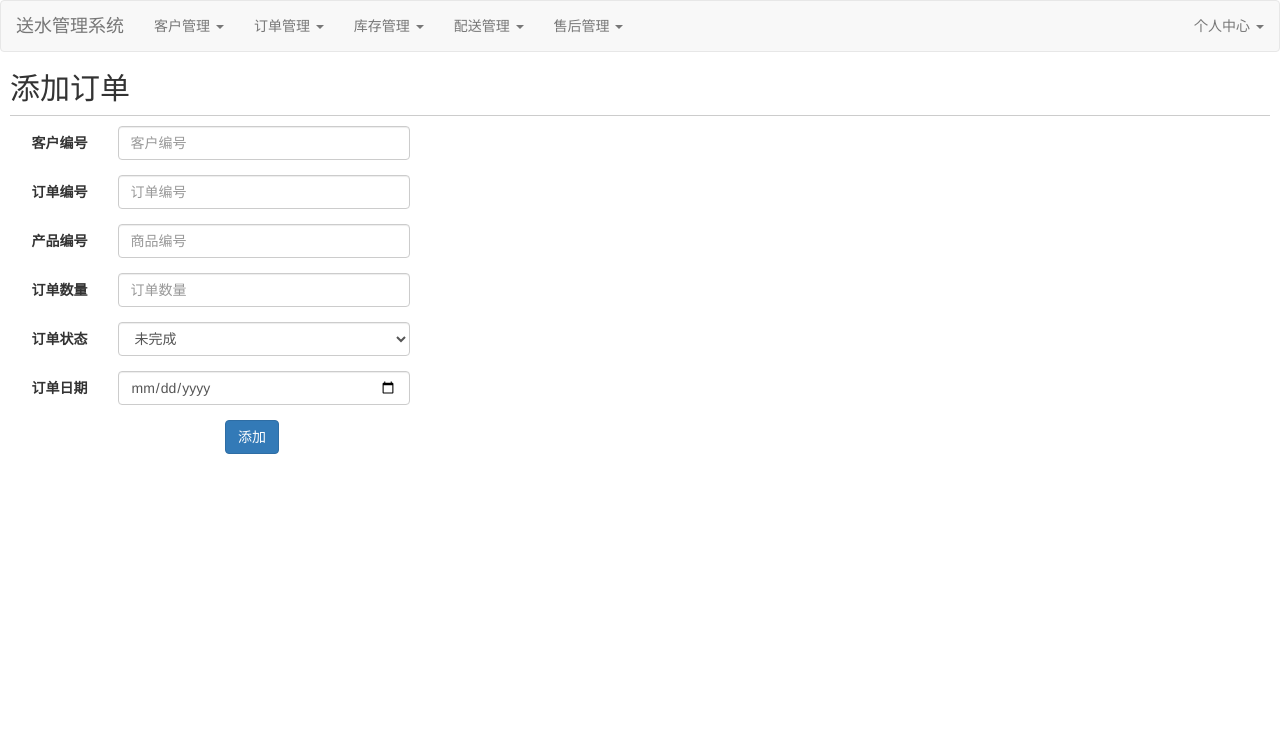
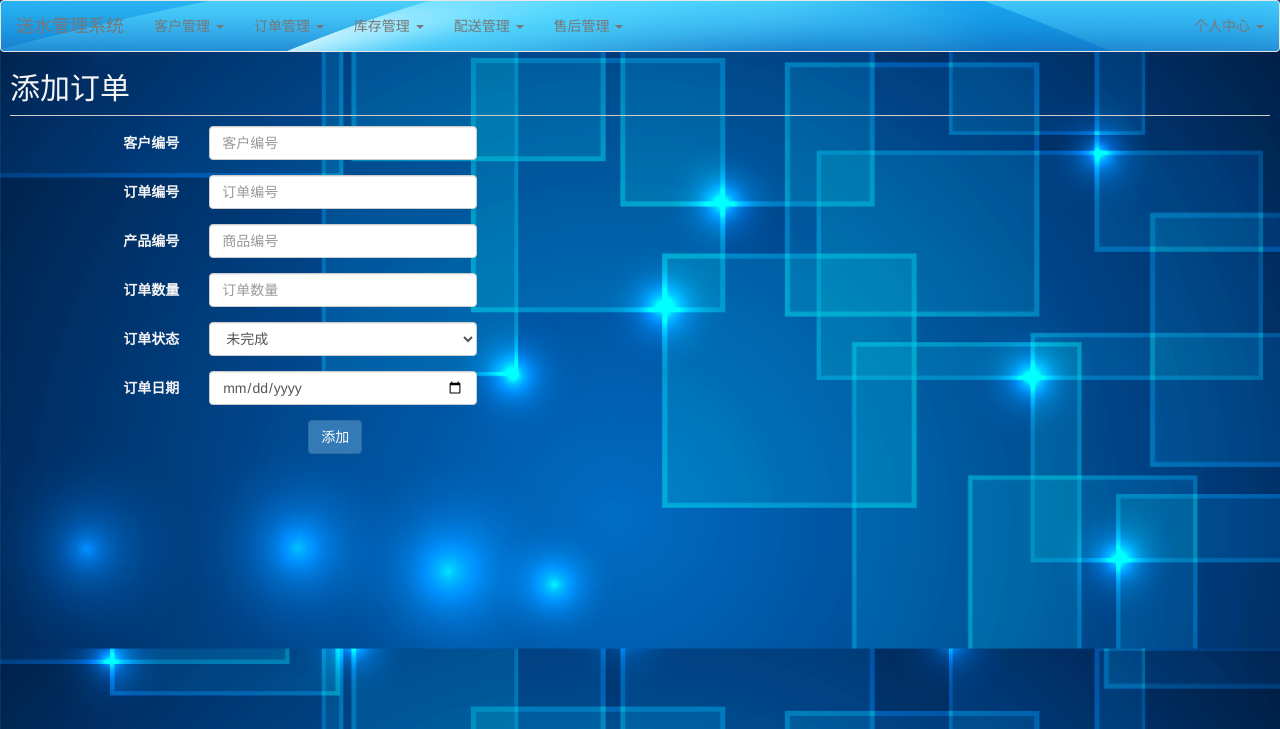
Before and after one commit to humorliang/send_water_project, a Flask app: page /addOrder in a window 1280 px wide. Shown: the top 729 px of the page. Run offline with Flask 2, Linux system fonts and the light colour scheme; the visitor is signed in with stand-in values (Sample User, id 1); some libraries are stand-ins or nearby versions.

Commit message:
style add

```diff
--- a/app/templates/base.html
+++ b/app/templates/base.html
@@ -10,6 +10,30 @@
     <link rel="stylesheet" href="{{ url_for('static',filename='css/bootstrap.min.css') }}">
     <link rel="stylesheet" href="{{ url_for('static',filename='css/navbar.css') }}">
     <title>{% block title %}{% endblock %}</title>
+    <style>
+        body {
+            background-image: url({{ url_for('static',filename='images/main-bg.png') }});
+            -webkit-background-size: 100%;
+            background-size: 100%;
+        }
+
+        body > nav {
+            background-image: url({{ url_for('static',filename='images/header-bg.png') }});
+            -webkit-background-size: 100%;
+            background-size: 100%;
+        }
+        body>div .sub-header{
+            color: #f4f4f4;
+        }
+        body>div .table-responsive{
+            background: #f4f4f4;
+            border-radius: 10px;
+        }
+        body>div .form-horizontal{
+            color: #f4f4f4;
+            padding-left: 100px;
+        }
+    </style>
     {% block style %}{% endblock %}
 </head>
 
--- a/app/templates/custom-info.html
+++ b/app/templates/custom-info.html
@@ -13,7 +13,6 @@
             </div>
             <button type="submit" class="btn btn-primary">查找</button>
         </form>
-
         </h2>
         {% if cdata %}
             <div class="table-responsive">
--- a/app/templates/index.html
+++ b/app/templates/index.html
@@ -4,6 +4,6 @@
     主页面
 {% endblock %}
 {% block content %}
-    <h1 class="text-center text-primary" style="padding-top: 100px">欢迎登陆web送水管理系统</h1>
+    <h1 class="text-center" style="padding-top: 100px;color: #f4f4f4;">欢迎登陆web送水管理系统</h1>
 
 {% endblock %}
```
Also changed, not shown: app/templates/edit-pwd.html (+14 -1 lines), app/templates/login.html (+16 -0 lines), app/templates/register.html (+14 -0 lines), app/static/images/form-bg_02.png (added), app/static/images/header-bg.png (added), app/static/images/main-bg.png (added), app/static/images/title-bg_03.png (added), 1 other file.
